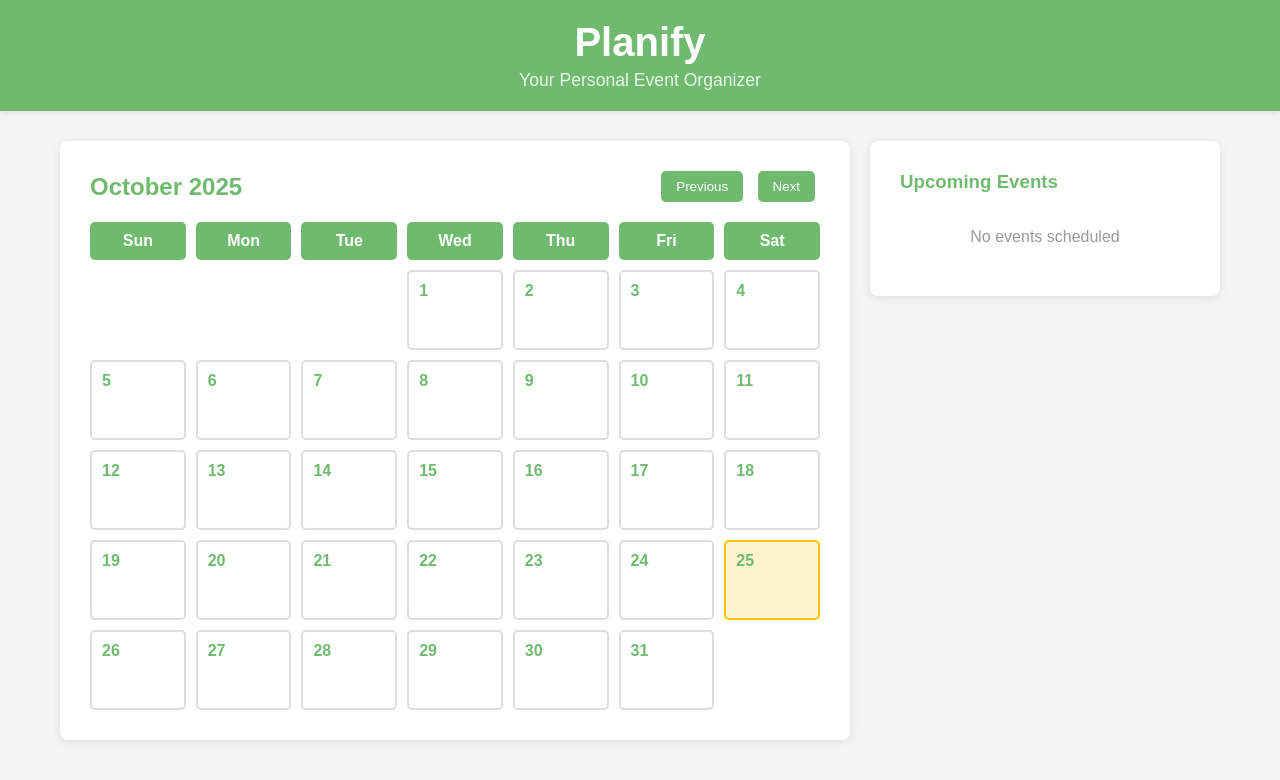
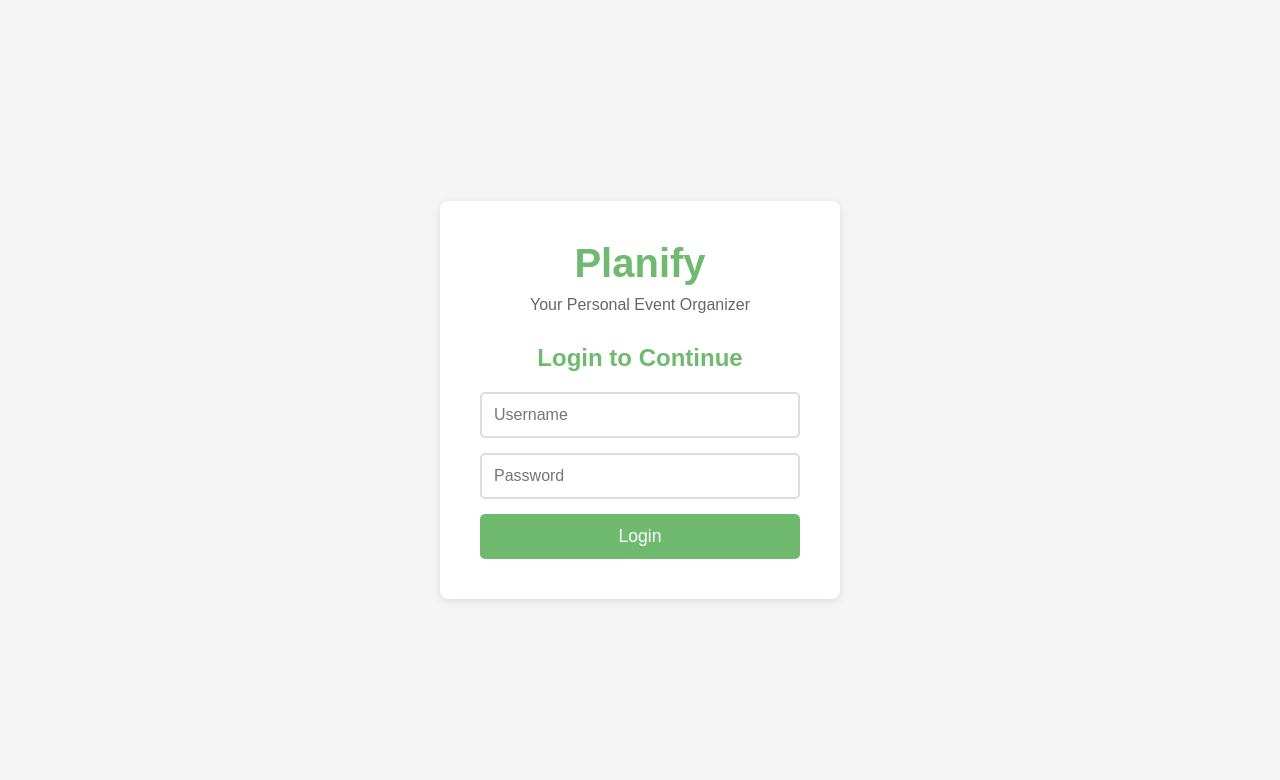
Before and after one commit to Bognoft/FInals-Project, a plain HTML site: page index.html in a window 1280 px wide. Drawn offline with Linux system fonts and the light colour scheme.

Commit message:
Forth Update

```diff
--- a/index.html
+++ b/index.html
@@ -3,51 +3,23 @@
 <head>
     <meta charset="UTF-8">
     <meta name="viewport" content="width=device-width, initial-scale=1.0">
-    <title>Planify - Event Organizer</title>
-    <link rel="stylesheet" href="FINALS.css">
+    <title>Planify - Login</title>
+    <link rel="stylesheet" href="login.css">
 </head>
 <body>
-    <div class="header">
-        <h1>Planify</h1>
-        <p>Your Personal Event Organizer</p>
-    </div>
+    <div class="login-container">
+        <div class="logo">
+            <h1>Planify</h1>
+            <p>Your Personal Event Organizer</p>
+        </div>
 
-    <div class="container">
-        <div class="content-wrapper">
-            <div class="calendar-section">
-                <div class="calendar-header">
-                    <h2 id="currentMonth">October 2025</h2>
-                    <div class="calendar-nav">
-                        <button onclick="previousMonth()">Previous</button>
-                        <button onclick="nextMonth()">Next</button>
-                    </div>
-                </div>
-                <div class="calendar-grid" id="calendarGrid"></div>
-            </div>
-
-            <div class="event-section" id="eventsection">
-                <div class="day-events-header">
-                    <h3 id="sectiontitle">Upcoming Events</h3>
-                    <button class="back-btn" id="backbtn" onclick="backtodefault()" style="display: none;">Back</button>
-                </div>
-
-                <div id="dayeventslist" style="display: none;"></div>
-
-                <div id="eventlistsection">
-                    <div id="eventslist"></div>
-                </div>
-
-                <div id="eventform" style="display: none;">
-                    <input type="text" id="eventtitle" placeholder="Event Title">
-                    <input type="date" id="eventdate" style="display: block;">
-                    <textarea id="eventdetails" placeholder="Event Details"></textarea>
-                    <button onclick="addevent()">Add Event</button>
-                </div>
-            </div>
-        </div>
+        <h2>Login to Continue</h2>
+        <input type="text" id="username" placeholder="Username">
+        <input type="password" id="password" placeholder="Password">
+        <button onclick="login()">Login</button>
     </div>
 
     <div class="notification" id="notification"></div>
-    <script src="FINALS.js"></script>
+    <script src="login.js"></script>
 </body>
 </html>
--- /dev/null
+++ b/login.css
@@ -0,0 +1,84 @@
+
+        * {
+            margin: 0;
+            padding: 0;
+            box-sizing: border-box;
+        }
+
+        body {
+            font-family: Arial, sans-serif;
+            background-color: #f5f5f5;
+            color: #2c3e50;
+            display: flex;
+            justify-content: center;
+            align-items: center;
+            min-height: 100vh;
+        }
+
+        .login-container {
+            background: white;
+            padding: 40px;
+            border-radius: 8px;
+            box-shadow: 0 2px 10px rgba(0,0,0,0.1);
+            max-width: 400px;
+            width: 100%;
+        }
+
+        .logo {
+            text-align: center;
+            margin-bottom: 30px;
+        }
+
+        .logo h1 {
+            color: #6fba6f;
+            font-size: 2.5em;
+            margin-bottom: 10px;
+        }
+
+        .logo p {
+            color: #666;
+            font-size: 1em;
+        }
+
+        .login-container h2 {
+            color: #6fba6f;
+            margin-bottom: 20px;
+            text-align: center;
+        }
+
+        .login-container input {
+            width: 100%;
+            padding: 12px;
+            margin-bottom: 15px;
+            border: 2px solid #ddd;
+            border-radius: 5px;
+            font-size: 1em;
+        }
+
+        .login-container button {
+            width: 100%;
+            padding: 12px;
+            background-color: #6fba6f;
+            color: white;
+            border: none;
+            border-radius: 5px;
+            font-size: 1.1em;
+            cursor: pointer;
+            transition: background-color 0.3s;
+        }
+
+        .login-container button:hover {
+            background-color: #5ca95c;
+        }
+
+        .notification {
+            position: fixed;
+            top: 20px;
+            right: 20px;
+            background-color: #e74c3c;
+            color: white;
+            padding: 15px 20px;
+            border-radius: 5px;
+            box-shadow: 0 2px 10px rgba(0,0,0,0.2);
+            display: none;
+        }
--- /dev/null
+++ b/login.js
@@ -0,0 +1,24 @@
+function login() {
+    const username = document.getElementById("username").value.trim();
+    const password = document.getElementById("password").value.trim();
+    const notification = document.getElementById("notification");
+
+    // Example credentials (you can replace these or connect to a real database later)
+    const validUsername = "admin";
+    const validPassword = "1234";
+
+    if (username === validUsername && password === validPassword) {
+        // ✅ Successful login: redirect to main page
+        notification.textContent = "Login successful! Redirecting...";
+        notification.style.color = "green";
+
+        // Redirect after 1 second (adjust if you like)
+        setTimeout(() => {
+            window.location.href = "FINALS.html"; // 👈 Replace with your main page filename
+        }, 1000);
+    } else {
+        // ❌ Invalid login
+        notification.textContent = "Invalid username or password!";
+        notification.style.color = "red";
+    }
+}
```
Also changed, not shown: FINALS.html (added, +53 -0 lines).
